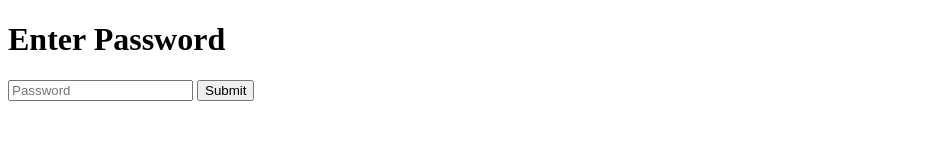
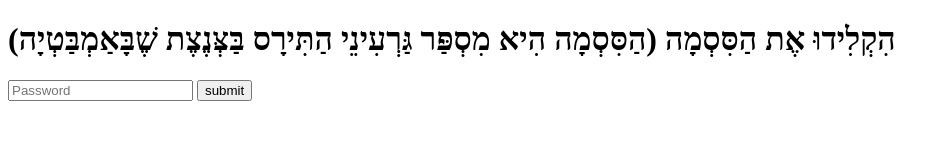
Before and after one commit to elongilad/scavhunt, a plain HTML site: page index.html in a window 1280 px wide. Shown: the whole page, without its empty margins (0-949 px from the left). Drawn offline with Linux system fonts and the light colour scheme.

Commit message:
Update index.html

```diff
--- a/index.html
+++ b/index.html
@@ -5,10 +5,10 @@
 </head>
 <body>
     <div id="content">
-        <h1>Enter Password</h1>
+        <h1>הִקְלִידוּ אֶת הַסִּסְמָה (הַסִּסְמָה הִיא מִסְפַּר גַּרְעִינֵי הַתִּירָס בַּצְּנֶצֶת שֶׁבָּאַמְבַּטְיָה)</h1>
         <form id="password-form">
             <input type="password" id="password" placeholder="Password" required>
-            <button type="submit">Submit</button>
+            <button type="submit">submit</button>
         </form>
         <div id="message" style="display: none;"></div>
     </div>
```
